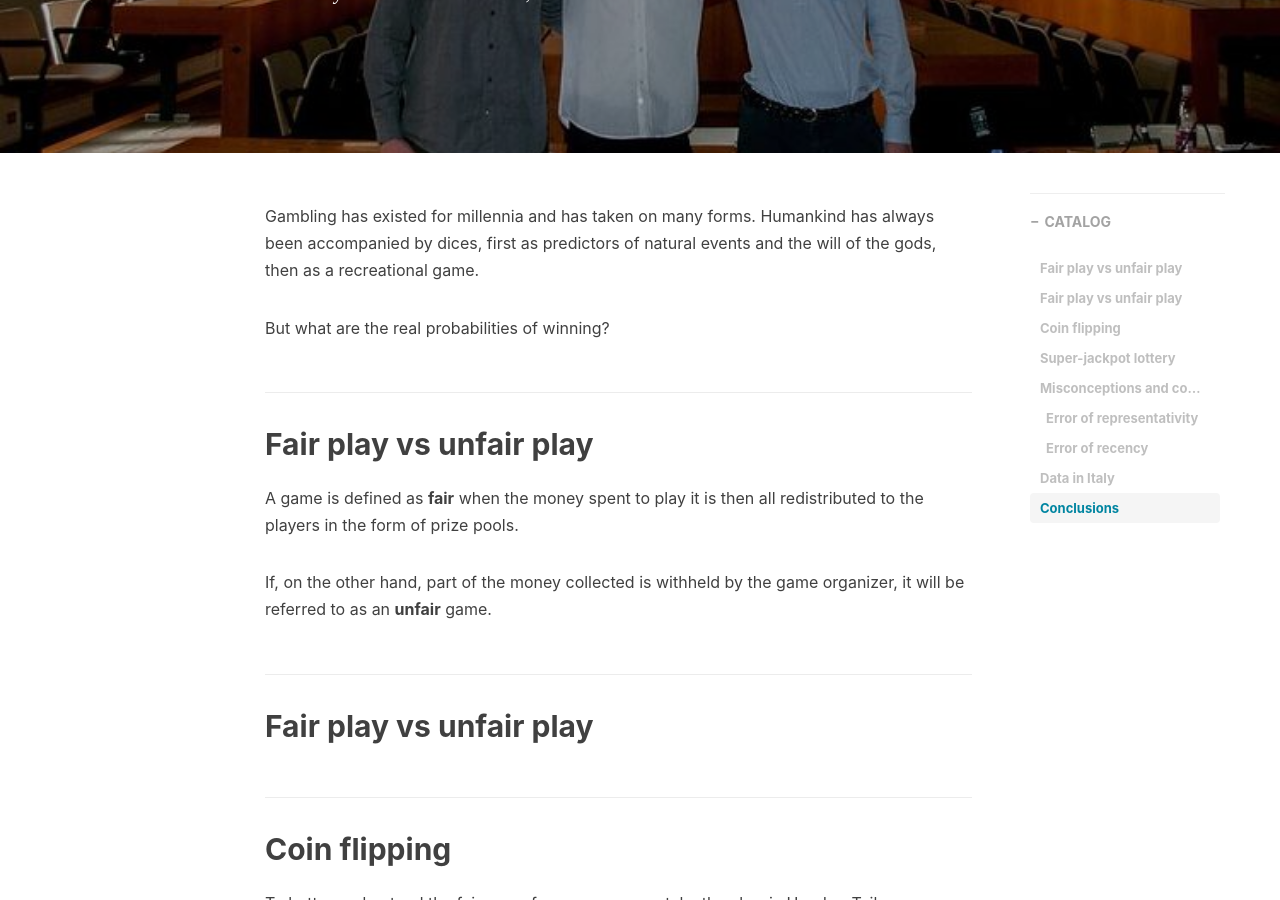
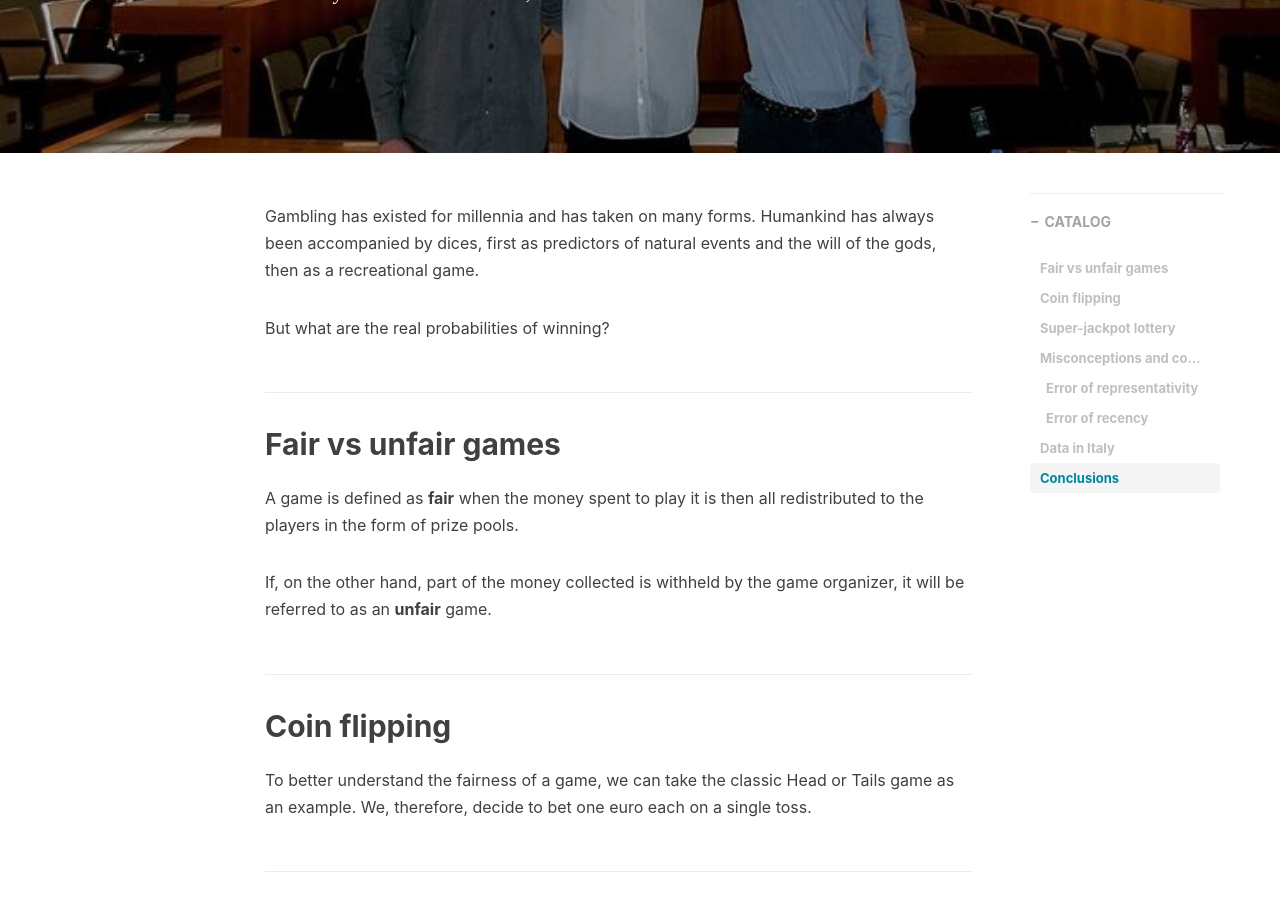
Before and after one commit to lucamarini22/lucamarini22.github.io, a Jekyll site: the page built from _posts/2019-12-17-minerva-gambling.md, in a window 1280 px wide and 900 px high, scrolled down 472 px. Built offline with Jekyll 4.4.1, drawn with Linux system fonts in a browser that asks for light colours; nearby versions of some CDN libraries; comment, search, counter and statistics services are not loaded.

Commit message:
modify post

```diff
--- a/_posts/2019-12-17-minerva-gambling.md
+++ b/_posts/2019-12-17-minerva-gambling.md
@@ -15,14 +15,11 @@ Gambling has existed for millennia and has taken on many forms. Humankind has al
 But what are the real probabilities of winning?
 
 
-## Fair play vs unfair play
+## Fair vs unfair games
 
 A game is defined as **fair** when the money spent to play it is then all redistributed to the players in the form of prize pools.
 
 If, on the other hand, part of the money collected is withheld by the game organizer, it will be referred to as an **unfair** game.
-
-
-## Fair play vs unfair play
 
 
 
```
